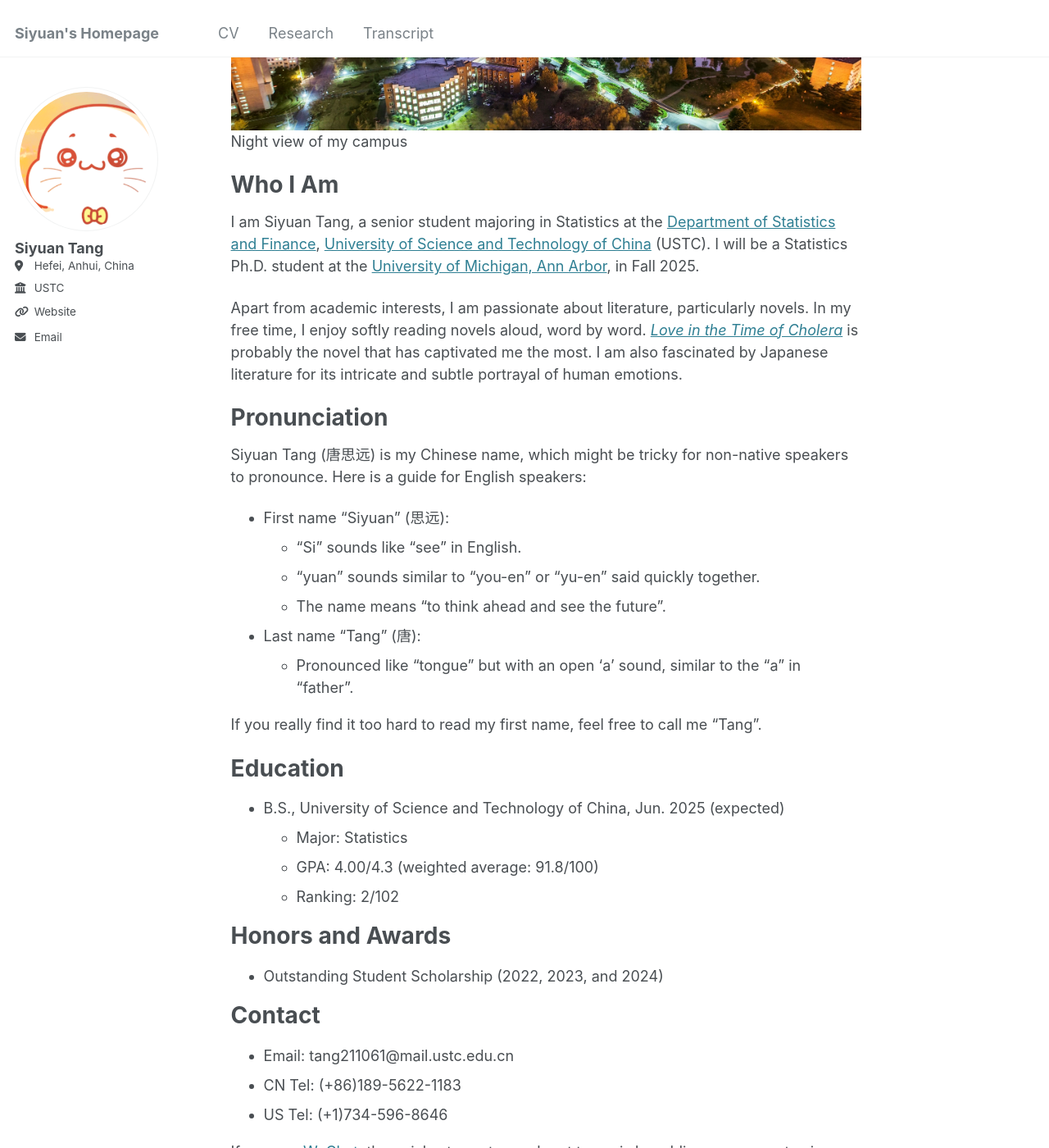
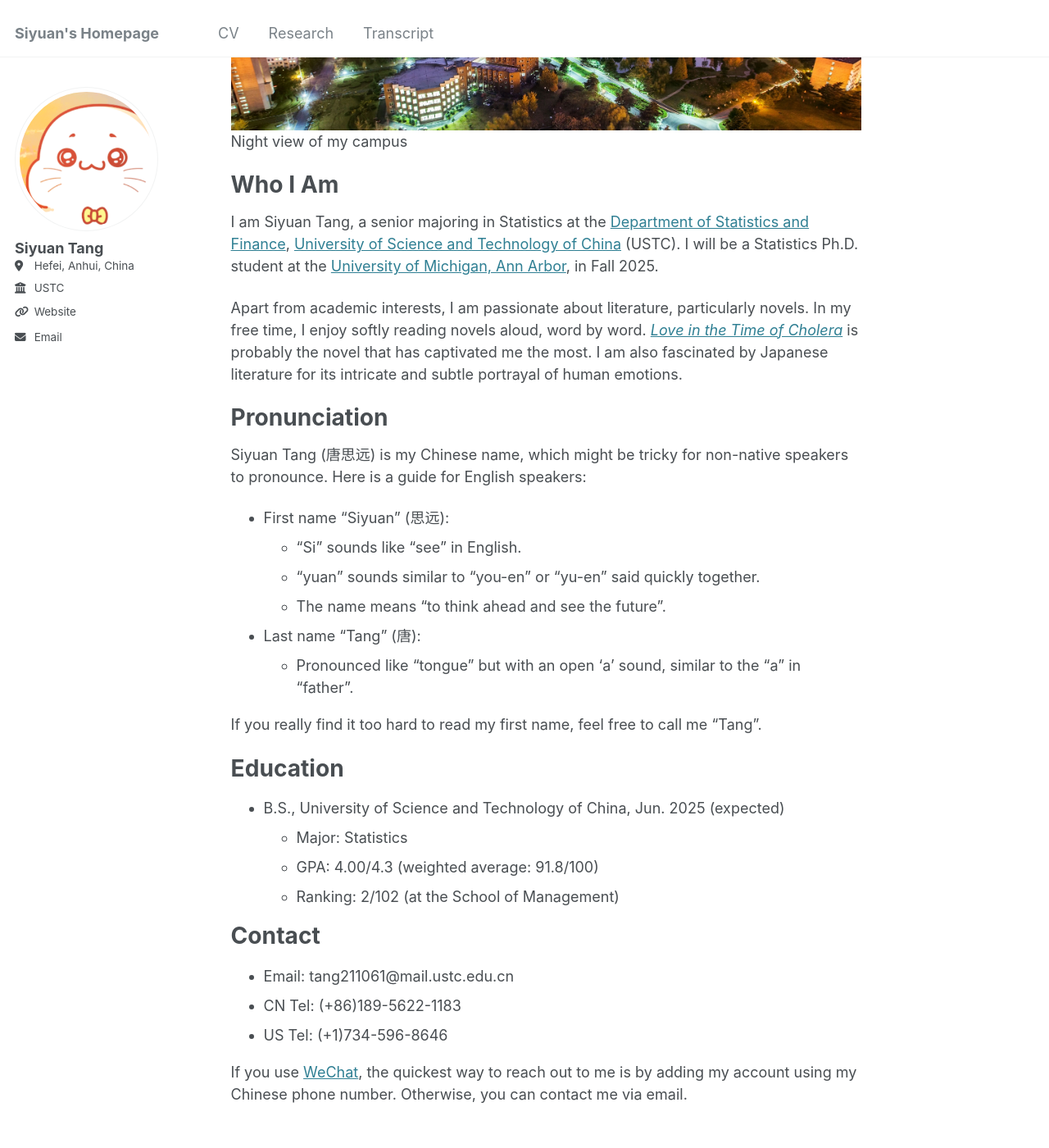
Before and after one commit to jacktangsy/jacktangsy.github.io, a Jekyll site: the page built from _pages/about.md, in a window 1280 px wide and 1400 px high, scrolled down 199 px. Shown: the whole window at 82% size. Built offline with Jekyll 4.4.1, drawn with Linux system fonts in a browser that asks for light colours.

Commit message:
Update about.md

```diff
--- a/_pages/about.md
+++ b/_pages/about.md
@@ -12,7 +12,7 @@ Night view of my campus
 
 Who I Am
 ======
-I am Siyuan Tang, a senior student majoring in Statistics at the <a href="https://en.business.ustc.edu.cn/audsf/list.htm" target="_blank">Department of Statistics and Finance</a>, <a href="https://en.ustc.edu.cn/" target="_blank">University of Science and Technology of China</a> (USTC). I will be a Statistics Ph.D. student at the <a href="https://umich.edu" target="_blank"> University of Michigan, Ann Arbor</a>, in Fall 2025.
+I am Siyuan Tang, a senior majoring in Statistics at the <a href="https://en.business.ustc.edu.cn/audsf/list.htm" target="_blank">Department of Statistics and Finance</a>, <a href="https://en.ustc.edu.cn/" target="_blank">University of Science and Technology of China</a> (USTC). I will be a Statistics Ph.D. student at the <a href="https://umich.edu" target="_blank"> University of Michigan, Ann Arbor</a>, in Fall 2025.
 
 Apart from academic interests, I am passionate about literature, particularly novels. In my free time, I enjoy softly reading novels aloud, word by word. <a href="https://en.wikipedia.org/wiki/Love_in_the_Time_of_Cholera" target="_blank">*Love in the Time of Cholera*</a> is probably the novel that has captivated me the most. I am also fascinated by Japanese literature for its intricate and subtle portrayal of human emotions.
 
@@ -33,11 +33,14 @@ Education
 * B.S., University of Science and Technology of China, Jun. 2025 (expected)
   *  Major: Statistics
   *  GPA: 4.00/4.3 (weighted average: 91.8/100)
-  *  Ranking: 2/102
+  *  Ranking: 2/102 (at the School of Management)
 
+<!--
 Honors and Awards
 ======
-* Outstanding Student Scholarship (2022, 2023, and 2024)
+* Outstanding Undergraduate Graduate Award (University of Science and Technology of China, 2025)
+* Outstanding Student Scholarships (University of Science and Technology of China, 2022, 2023, and 2024)
+-->
 
 Contact
 ======
```
